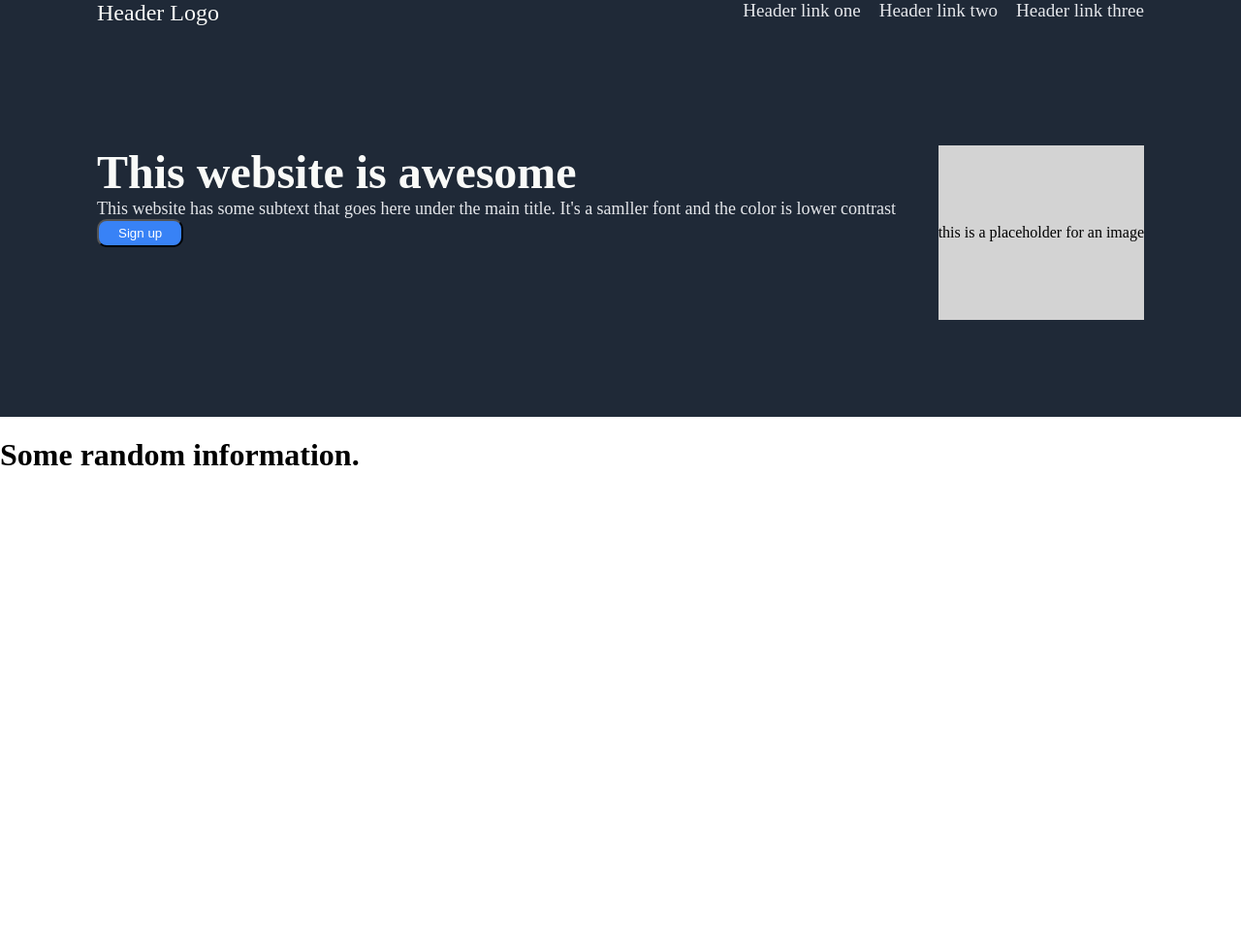
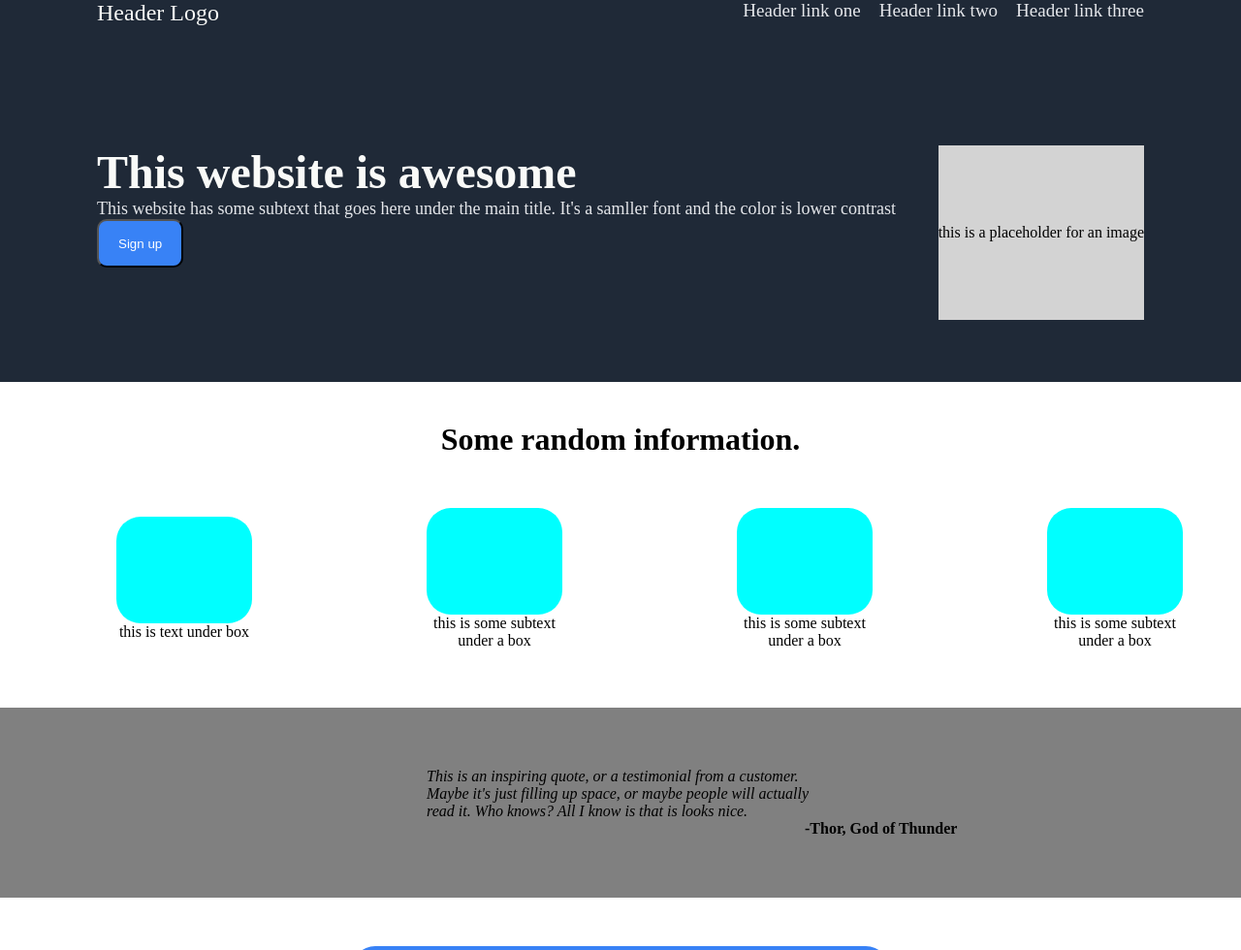
Before and after one commit to Andrederart/landing-page, a plain HTML site: page index.html in a window 1280 px wide. Shown: the whole page at 97% size. Before the commit the page ends 800 px from the top, so only its background shows below. Drawn offline with Linux system fonts and the light colour scheme.

Commit message:
Add rest of land page, worried for nothing

```diff
--- a/index.html
+++ b/index.html
@@ -45,15 +45,47 @@
         </div>
     </div>
     <div class="second">
-        <h1>
+        <h1 class="header">
             Some random information.
         </h1>
         <div class="boxes">
-            <div class="box"></div>
-            <div class="box"></div>
-            <div class="box"></div>
-            <div class="box"></div>
+            <div class="undertext1">
+                <div class="box1"></div>
+                this is text under box
+            </div>
+            <div class="undertext2">
+                <div class="box2"></div>
+                this is some subtext under a box
+            </div>
+            <div class="undertext3">
+                <div class="box3">
+
+                </div>
+                this is some subtext under a box
+            </div>
+            <div class="undertext4">
+                <div class="box4"></div>
+                this is some subtext under a box
+            </div>
         </div>
+    </div>
+    <div class="third">
+        <em class="em">This is an inspiring quote, or a testimonial from a customer. Maybe it's just filling up space,
+            or maybe
+            people will actually read it. Who knows? All I know is that is looks nice.</em>
+        <strong class="strong">-Thor, God of Thunder</strong>
+    </div>
+    <div class="fourth">
+        <div class="island">
+            <div class="text">Call to Action! It's time!
+                <br>Sign up for our product by clicking that button on the right!</br>
+            </div>
+            <button class="button">Sign UP!!!!!!
+        </div>
+    </div>
+    <div class="footer">
+        Made by Andre Der-Artinian
+    </div>
     </div>
 </body>
 
--- a/style.css
+++ b/style.css
@@ -5,10 +5,13 @@ body {
     margin: 0px;
     padding: 0px;
     overflow-x: hidden;
+    min-width: 1200px;
+    min-height: 980px;
 }
 
 .first {
     background-color: #1f2937;
+    height: 30%;
     padding-left: 100px;
     padding-right: 100px;
     padding-bottom: 100px;
@@ -72,4 +75,123 @@ body {
     display: flex;
     justify-content: center;
     align-items: center;
+    text-align: center;
 }
+
+.second {
+    height: 22%;
+    padding-top: 20px;
+    padding-bottom: 100px;
+}
+
+.box1 {
+    border-radius: 25px;
+    background-color: aqua;
+    padding: 20px;
+    width: 100px;
+    height: 70px;
+}
+
+.box2 {
+    border-radius: 25px;
+    background-color: aqua;
+    padding: 20px;
+    width: 100px;
+    height: 70px;
+}
+
+.box3 {
+    border-radius: 25px;
+    background-color: aqua;
+    padding: 20px;
+    width: 100px;
+    height: 70px;
+}
+
+.box4 {
+    border-radius: 25px;
+    background-color: aqua;
+    padding: 20px;
+    width: 100px;
+    height: 70px;
+}
+
+.second .header {
+    display: flex;
+    justify-content: center;
+}
+
+.boxes {
+    display: flex;
+    justify-content: space-around;
+    padding-top: 30px;
+    padding-bottom: 30px;
+}
+
+.undertext1,
+.undertext2,
+.undertext3,
+.undertext4 {
+    display: flex;
+    flex-direction: column;
+    flex-wrap: wrap;
+    justify-content: center;
+    width: 80px;
+    border: 10px;
+    border-color: blue;
+    text-align: center;
+}
+
+
+.third {
+    background-color: grey;
+    height: 20%;
+    display: flex;
+    flex-direction: column;
+    align-items: center;
+    justify-content: center;
+}
+
+.em {
+    width: 400px;
+    justify-content: center;
+}
+
+.strong {
+    align-self: flex-end;
+    width: 450px;
+}
+
+.fourth {
+    height: 20%;
+    display: flex;
+    justify-content: center;
+    margin-bottom: 50px;
+}
+
+.island {
+    margin-top: 50px;
+    background-color: #3882f6;
+    height: 100px;
+    display: flex;
+    justify-content: space-around;
+    align-items: center;
+    max-width: 40%;
+    padding: 30px;
+    border-radius: 25px;
+}
+
+.text {}
+
+.button {
+    height: 50px
+}
+
+.footer {
+    background-color: #1f2937;
+    color: #e5e7eb;
+    display: flex;
+    align-items: center;
+    justify-content: center;
+    padding: 30px;
+}
```
